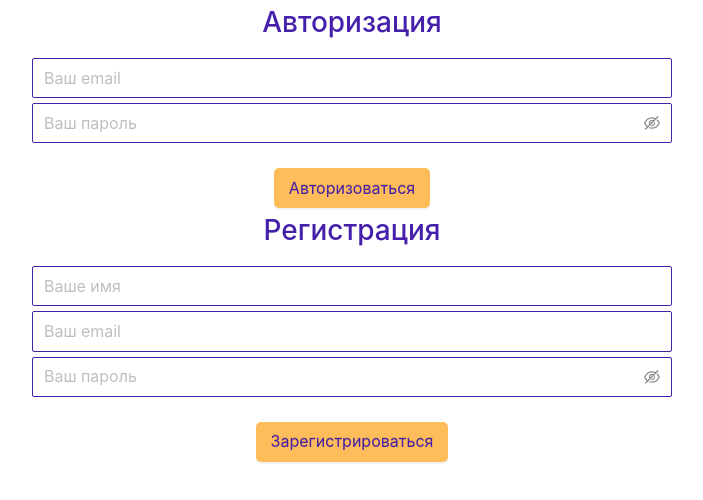
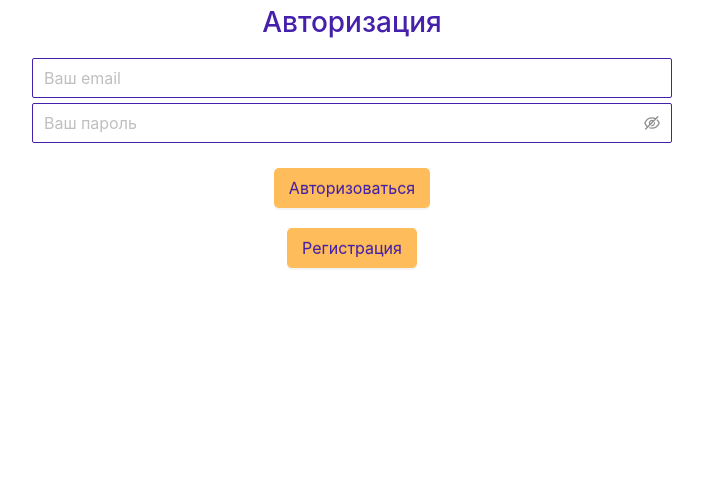
Before and after one commit to kreand/elbrus-sn, a React (Create React App) app in the folder client/: page /auth in a window 1280 px wide. Shown: the top 500 px of the page, without its empty margins (288-991 px from the left). Built offline with nearby package versions, Linux system fonts and the light colour scheme.

Commit message:
Fix onClick on Button and add login/logout fitch

```diff
--- a/client/src/components/Button/ButtonComponent.js
+++ b/client/src/components/Button/ButtonComponent.js
@@ -2,11 +2,17 @@ import React from 'react'
 import { Button, Col, Row } from 'antd'
 import style from './ButtonComponent.module.css'
 
-const ButtonComponent = ({ title, color, justify, loading ,size, type}) => {
+const ButtonComponent = ({ onClick, title, color, justify, loading, size, type }) => {
   return (
     <Row justify={justify || 'center'}>
       <Col>
-        <Button htmlType={type || 'submit'} size={size || 'middle'} loading={loading} className={style[color] || style.button} type="primary">{title}</Button>
+        <Button onClick={onClick ? () => onClick() : null}
+                htmlType={type || 'submit'}
+                size={size || 'middle'}
+                loading={loading}
+                className={style[color] || style.button}
+                type="primary">{title}
+        </Button>
       </Col>
     </Row>
   )
--- a/client/src/pages/AuthPage/AuthPage.js
+++ b/client/src/pages/AuthPage/AuthPage.js
@@ -1,4 +1,4 @@
-import React from 'react'
+import React, { useState } from 'react'
 import { useDispatch } from 'react-redux'
 
 import ButtonComponent from '../../components/Button/ButtonComponent'
@@ -7,6 +7,7 @@ import { getDefaultUserAC, registrationDefaultUserAC } from '../../redux/actionC
 import style from './AuthPage.module.css'
 
 const AuthPage = () => {
+  const [registration, setRegistration] = useState(false)
   const dispatch = useDispatch()
 
   const authHandler = (e) => {
@@ -30,6 +31,25 @@ const AuthPage = () => {
     dispatch(registrationDefaultUserAC(user))
   }
 
+  const changeRegistrationHandler = () => {
+    setRegistration(!registration)
+  }
+
+  if (registration) {
+    return (
+      <>
+        <h1 className={style.title}>Регистрация</h1>
+        <form onSubmit={registrationHandler}>
+          <InputComponent name='name' type='text' placeholder='Ваше имя' span={12} size='large'/>
+          <InputComponent name='email' type='email' placeholder='Ваш email' span={12} size='large'/>
+          <InputComponent name='password' type='password' placeholder='Ваш пароль' span={12} size='large'/>
+          <ButtonComponent title='Зарегистрироваться' size='large'/>
+        </form>
+        <ButtonComponent onClick={changeRegistrationHandler} title='Авторизация' size='large'/>
+      </>
+    )
+  }
+
   return (
     <>
       <form onSubmit={authHandler}>
@@ -38,13 +58,7 @@ const AuthPage = () => {
         <InputComponent name='password' type='password' placeholder='Ваш пароль' span={12} size='large'/>
         <ButtonComponent name='password' title='Авторизоваться' size='large'/>
       </form>
-      <h1 className={style.title}>Регистрация</h1>
-      <form onSubmit={registrationHandler}>
-        <InputComponent name='name' type='text' placeholder='Ваше имя' span={12} size='large'/>
-        <InputComponent name='email' type='email' placeholder='Ваш email' span={12} size='large'/>
-        <InputComponent name='password' type='password' placeholder='Ваш пароль' span={12} size='large'/>
-        <ButtonComponent title='Зарегистрироваться' size='large'/>
-      </form>
+      <ButtonComponent onClick={changeRegistrationHandler} title='Регистрация' size='large'/>
     </>
   )
 }
--- a/client/src/redux/reducers/authRedcuer.js
+++ b/client/src/redux/reducers/authRedcuer.js
@@ -1,13 +1,13 @@
 import { AUTH, LOGOUT } from '../actionTypes/types'
 
-const initState = { isAuth: false }
+const initState = false
 
 export function authReducer (state = initState, action) {
   switch (action.type) {
     case AUTH:
-      return { isAuth: true }
+      return true
     case LOGOUT:
-      return { isAuth: false }
+      return false
     default:
       return state
   }
--- a/client/src/redux/sagas/authSaga.js
+++ b/client/src/redux/sagas/authSaga.js
@@ -1,4 +1,5 @@
 import { call, put, takeEvery } from 'redux-saga/effects'
+import { auth } from '../actionCreators/authAC'
 import { authUserAC, registrationUserAC } from '../actionCreators/profileAC'
 import { GET_DEFAULT_USER, REGISTRATION_DEFAULT_USER } from '../actionTypes/types'
 
@@ -20,6 +21,7 @@ function * authSagaWorker ({ user }) {
     console.log(response.message)
   }
   yield put(authUserAC(user))
+  yield put(auth())
   console.log(response.user)
 }
 
```
Also changed, not shown: client/src/routes.js (added, +42 -0 lines).
